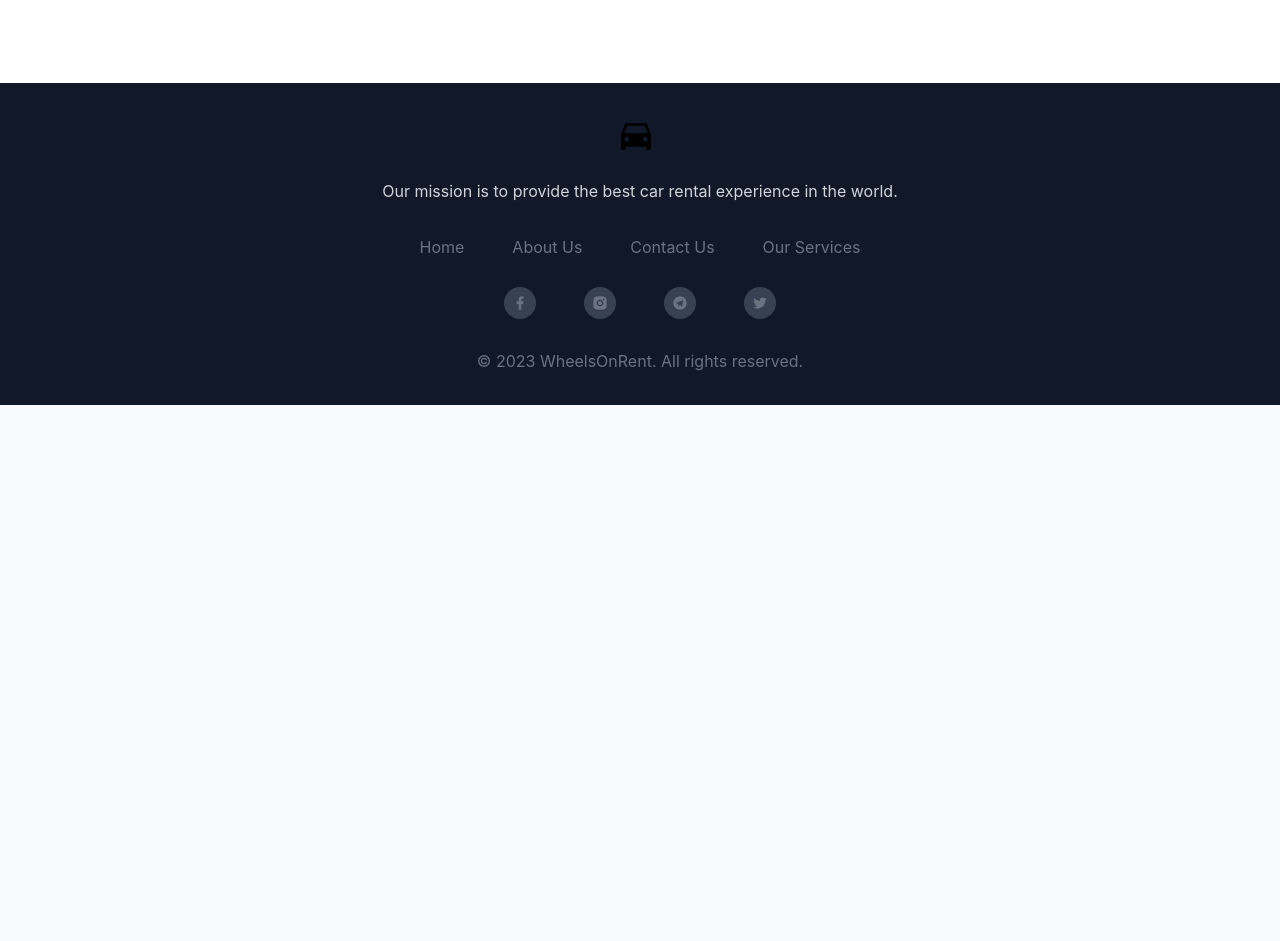
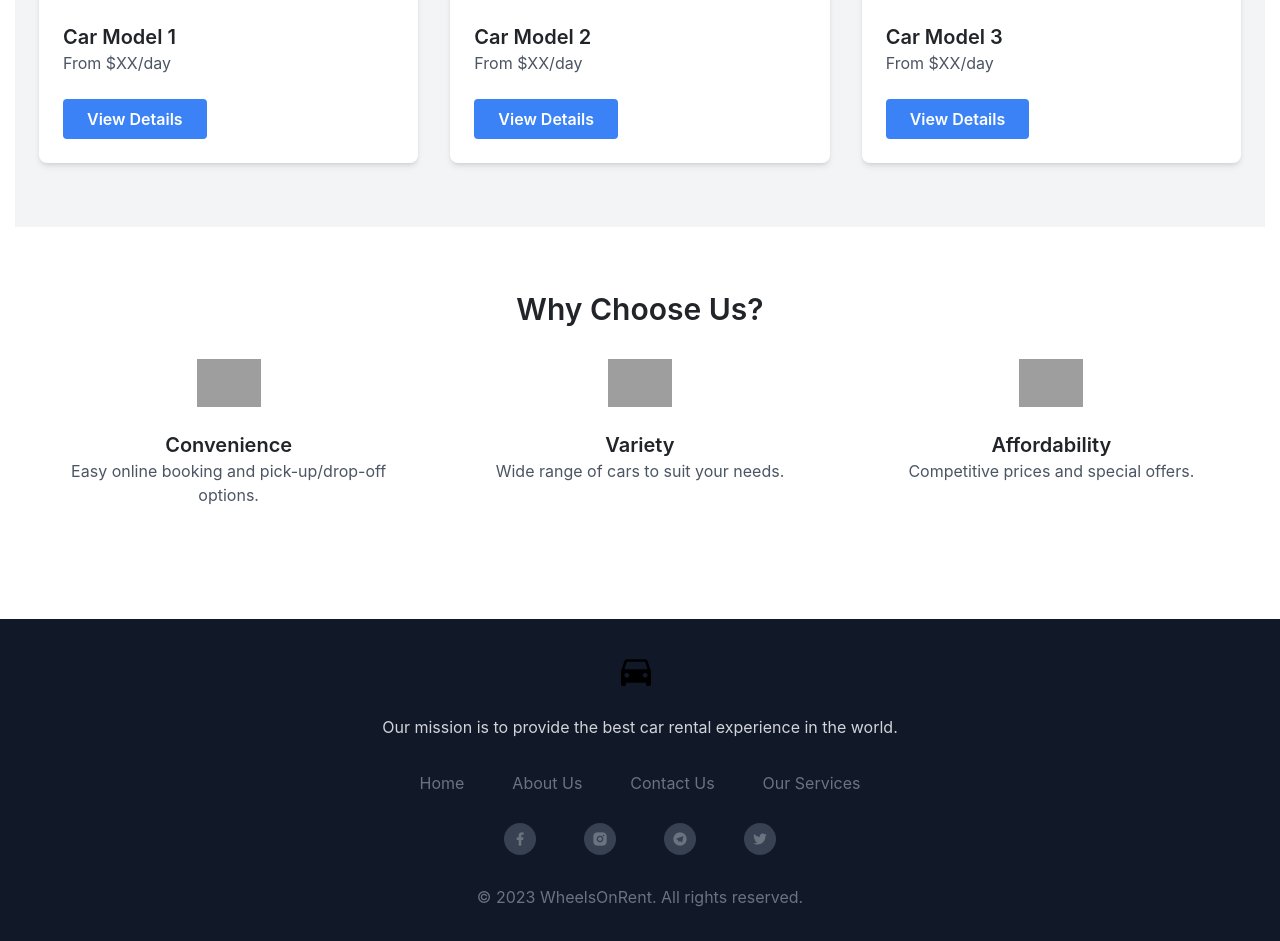
Before and after one commit to danieltsega/wheelsOnRent_v2, a Flask app: page / in a window 1280 px wide. Shown: the part 737-1678 px from the top of the page. Before the commit the page ends 1142 px from the top, so only its background shows below. Run offline with Flask 3, Linux system fonts and the light colour scheme; some libraries are stand-ins or nearby versions; grey boxes are pictures that could not be loaded.

Commit message:
[Feature]: Created a custom homapage layout but not fully done

```diff
--- a/car_app/templates/home.html
+++ b/car_app/templates/home.html
@@ -2,7 +2,85 @@
 
 
 {% block content %}
-<h1 style="font-weight: bold; color: #007BFF; font-size: 36px; text-align: center; text-shadow: 2px 2px 4px rgba(0, 0, 0, 0.5);">
-    <strong>Home page on construction!</strong>
-</h1>
+    <style>
+        /* Custom styles can be added here */
+        /* Example:
+        .custom-bg {
+            background-color: #123456;
+        }
+        */
+    </style>
+    <!-- Banner Section -->
+    <header class="bg-blue-900 text-white py-16 text-center">
+        <h1 class="text-4xl font-semibold">Discover Your Next Adventure</h1>
+        <p class="mt-4 text-lg">Rent a car and hit the road with confidence.</p>
+        <button class="bg-yellow-500 hover:bg-yellow-600 text-white font-semibold py-2 px-6 mt-8 rounded-full">Get Started</button>
+    </header>
+
+    <!-- Featured Cars Section -->
+    <section class="bg-gray-100 py-16">
+        <div class="container mx-auto px-4">
+            <h2 class="text-3xl font-semibold text-center mb-8">Featured Cars</h2>
+            <div class="grid grid-cols-1 sm:grid-cols-2 md:grid-cols-3 gap-8">
+                <!-- Featured Car 1 -->
+                <div class="bg-white rounded-lg overflow-hidden shadow-md">
+                    <img src="car1.jpg" alt="Car 1" class="w-full h-48 object-cover">
+                    <div class="p-4">
+                        <h3 class="text-xl font-semibold">Car Model 1</h3>
+                        <p class="text-gray-600">From $XX/day</p>
+                        <button class="bg-blue-500 hover:bg-blue-600 text-white font-semibold py-2 px-4 mt-4 rounded">View Details</button>
+                    </div>
+                </div>
+
+                <!-- Featured Car 2 -->
+                <div class="bg-white rounded-lg overflow-hidden shadow-md">
+                    <img src="car2.jpg" alt="Car 2" class="w-full h-48 object-cover">
+                    <div class="p-4">
+                        <h3 class="text-xl font-semibold">Car Model 2</h3>
+                        <p class="text-gray-600">From $XX/day</p>
+                        <button class="bg-blue-500 hover:bg-blue-600 text-white font-semibold py-2 px-4 mt-4 rounded">View Details</button>
+                    </div>
+                </div>
+
+                <!-- Featured Car 3 -->
+                <div class="bg-white rounded-lg overflow-hidden shadow-md">
+                    <img src="car3.jpg" alt="Car 3" class="w-full h-48 object-cover">
+                    <div class="p-4">
+                        <h3 class="text-xl font-semibold">Car Model 3</h3>
+                        <p class="text-gray-600">From $XX/day</p>
+                        <button class="bg-blue-500 hover:bg-blue-600 text-white font-semibold py-2 px-4 mt-4 rounded">View Details</button>
+                    </div>
+                </div>
+            </div>
+        </div>
+    </section>
+
+    <!-- Benefits Section -->
+    <section class="bg-white py-16">
+        <div class="container mx-auto px-4">
+            <h2 class="text-3xl font-semibold text-center mb-8">Why Choose Us?</h2>
+            <div class="grid grid-cols-1 md:grid-cols-2 lg:grid-cols-3 gap-8">
+                <!-- Benefit 1 -->
+                <div class="text-center">
+                    <img src="icon1.png" alt="Benefit 1" class="w-16 mx-auto mb-4">
+                    <h3 class="text-xl font-semibold">Convenience</h3>
+                    <p class="text-gray-600">Easy online booking and pick-up/drop-off options.</p>
+                </div>
+
+                <!-- Benefit 2 -->
+                <div class="text-center">
+                    <img src="icon2.png" alt="Benefit 2" class="w-16 mx-auto mb-4">
+                    <h3 class="text-xl font-semibold">Variety</h3>
+                    <p class="text-gray-600">Wide range of cars to suit your needs.</p>
+                </div>
+
+                <!-- Benefit 3 -->
+                <div class="text-center">
+                    <img src="icon3.png" alt="Benefit 3" class="w-16 mx-auto mb-4">
+                    <h3 class="text-xl font-semibold">Affordability</h3>
+                    <p class="text-gray-600">Competitive prices and special offers.</p>
+                </div>
+            </div>
+        </div>
+    </section>
 {% endblock %}
```
